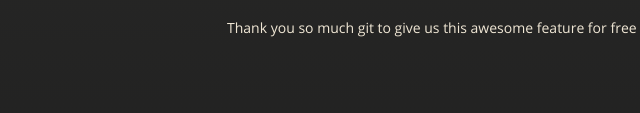
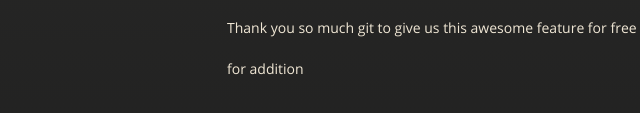
Before and after one commit to payamd/payamd.github.io, a plain HTML site: page index.html in a window 1280 px wide. Shown: the part 295-408 px from the top of the page, 88-728 px from the left. Drawn offline with nearby package versions, Linux system fonts and the light colour scheme.

Commit message:
Update index.html

```diff
--- a/index.html
+++ b/index.html
@@ -37,6 +37,7 @@
 
         <p>this is my first step to make my personal website on github :)</p>
            <p>Thank you so much git to give us this awesome feature for free</p>
+            <p>for addition</p>
 
       </section>
 
```
